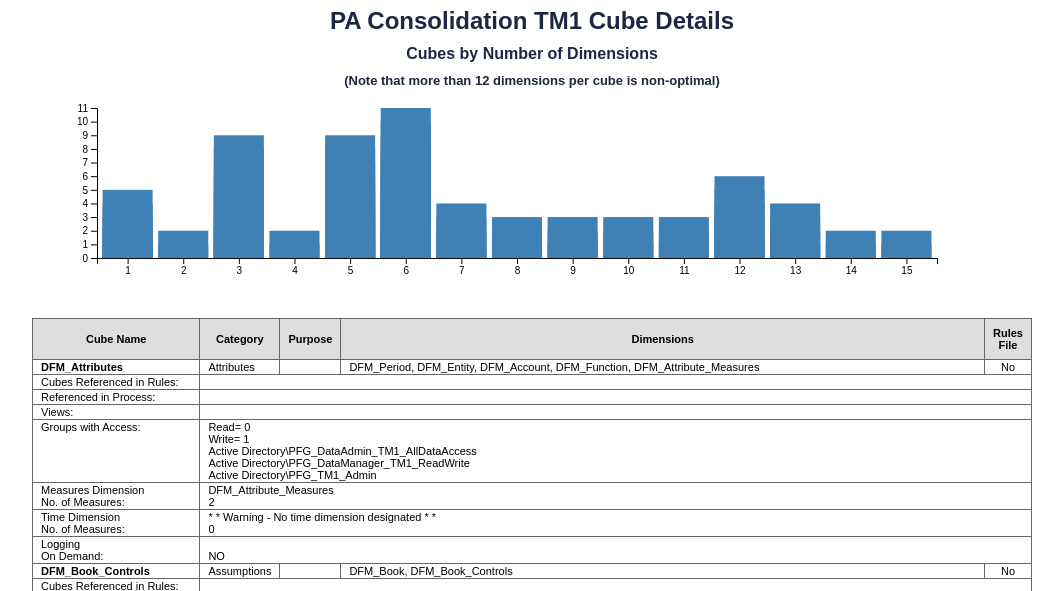
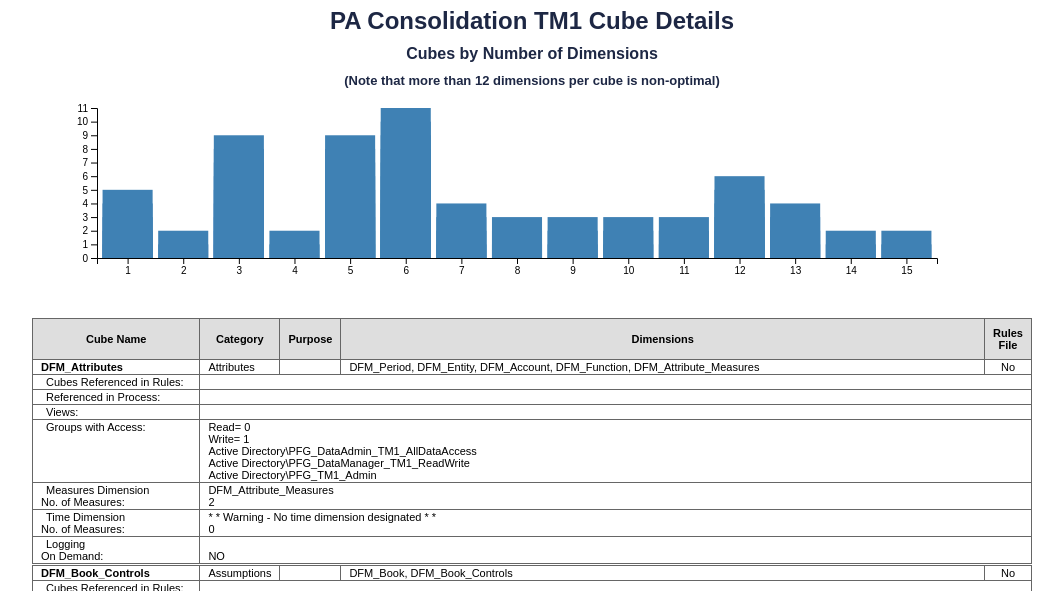
Before and after one commit to dltswatts/paDocCloud, a website: page Cube Details.html in a window 1280 px wide. Shown: the part 207-798 px from the top of the page, without its empty margins (108-1171 px from the left). Drawn offline with Linux system fonts and the light colour scheme.

Commit message:
final update to version 2

```diff
--- a/css/main.css
+++ b/css/main.css
@@ -72,6 +72,14 @@
     fill: #1d2744;
 }
 
+.fileWrite{
+    border-bottom-style: double;
+}
+
+.tind{
+    text-indent: 5px;
+}
+
 .ui.icon.header:first-child {
     margin-top: 15px;
 }
```
